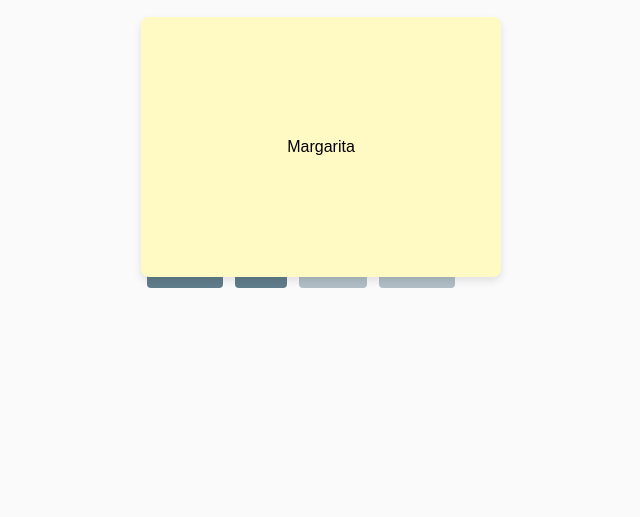
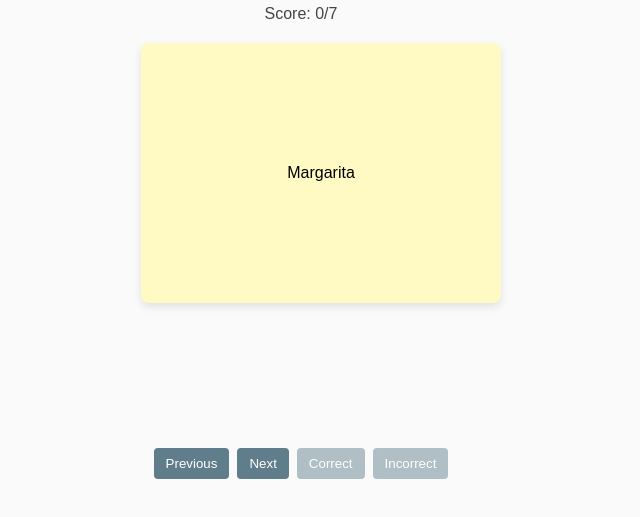
Before and after one commit to trapadl/specs_memorisation, a plain HTML site: page index.html in a window 1280 px wide. Shown: the part 311-828 px from the top of the page, without its empty margins (339-979 px from the left). Before the commit the page ends 800 px from the top, so only its background shows below. Drawn offline with Linux system fonts and the light colour scheme.

Commit message:
Fix controls placement

```diff
--- a/index.html
+++ b/index.html
@@ -13,6 +13,7 @@
       justify-content: center;
       min-height: 100vh;
       margin: 0;
+      padding-bottom: 60px;
     }
     h1 {
       color: #444;
@@ -59,6 +60,14 @@
     }
     #controls {
       margin-top: 20px;
+      position: fixed;
+      bottom: 0;
+      left: 0;
+      width: 100%;
+      display: flex;
+      justify-content: center;
+      background: #fafafa;
+      padding: 10px 0;
     }
     button {
       padding: 8px 12px;
```
